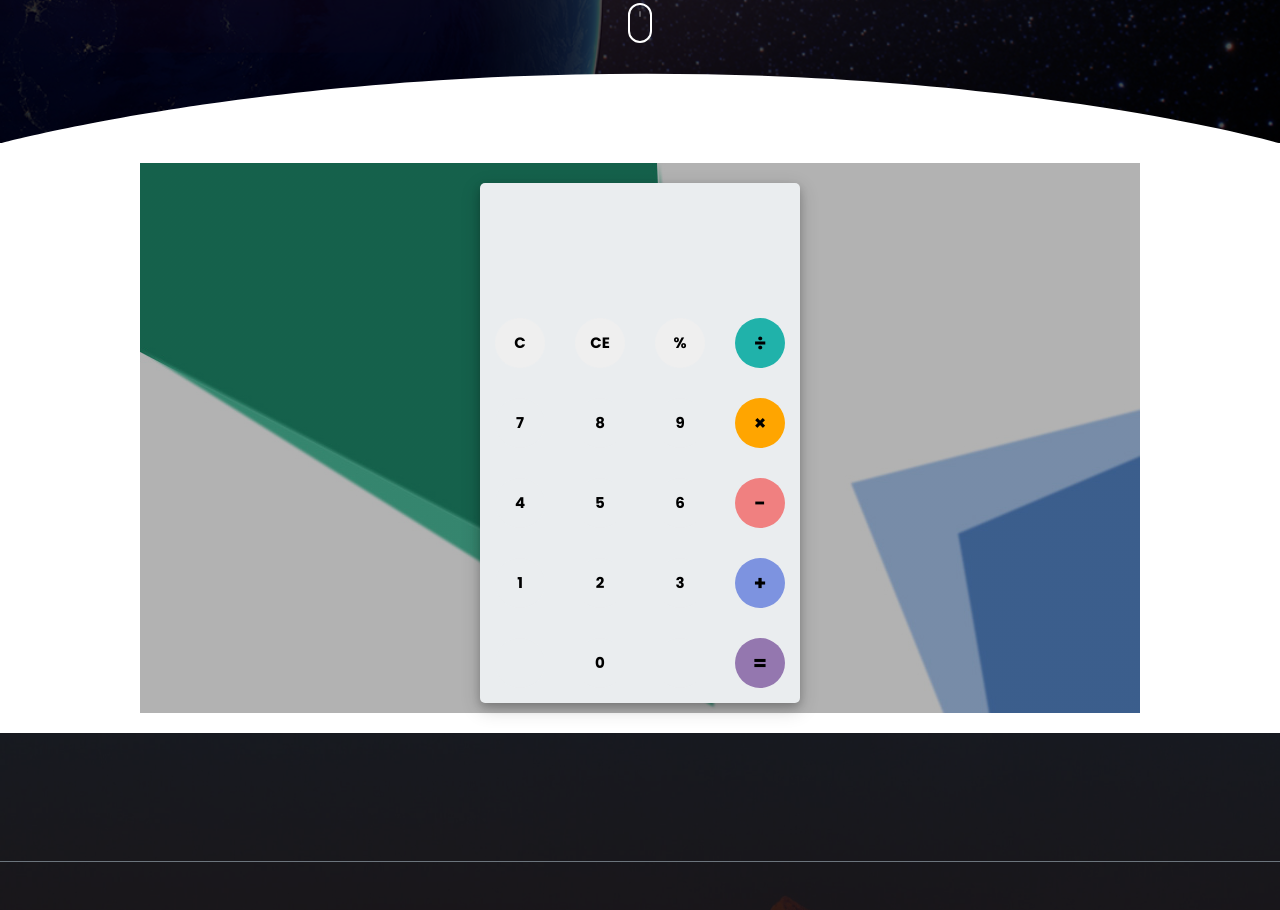
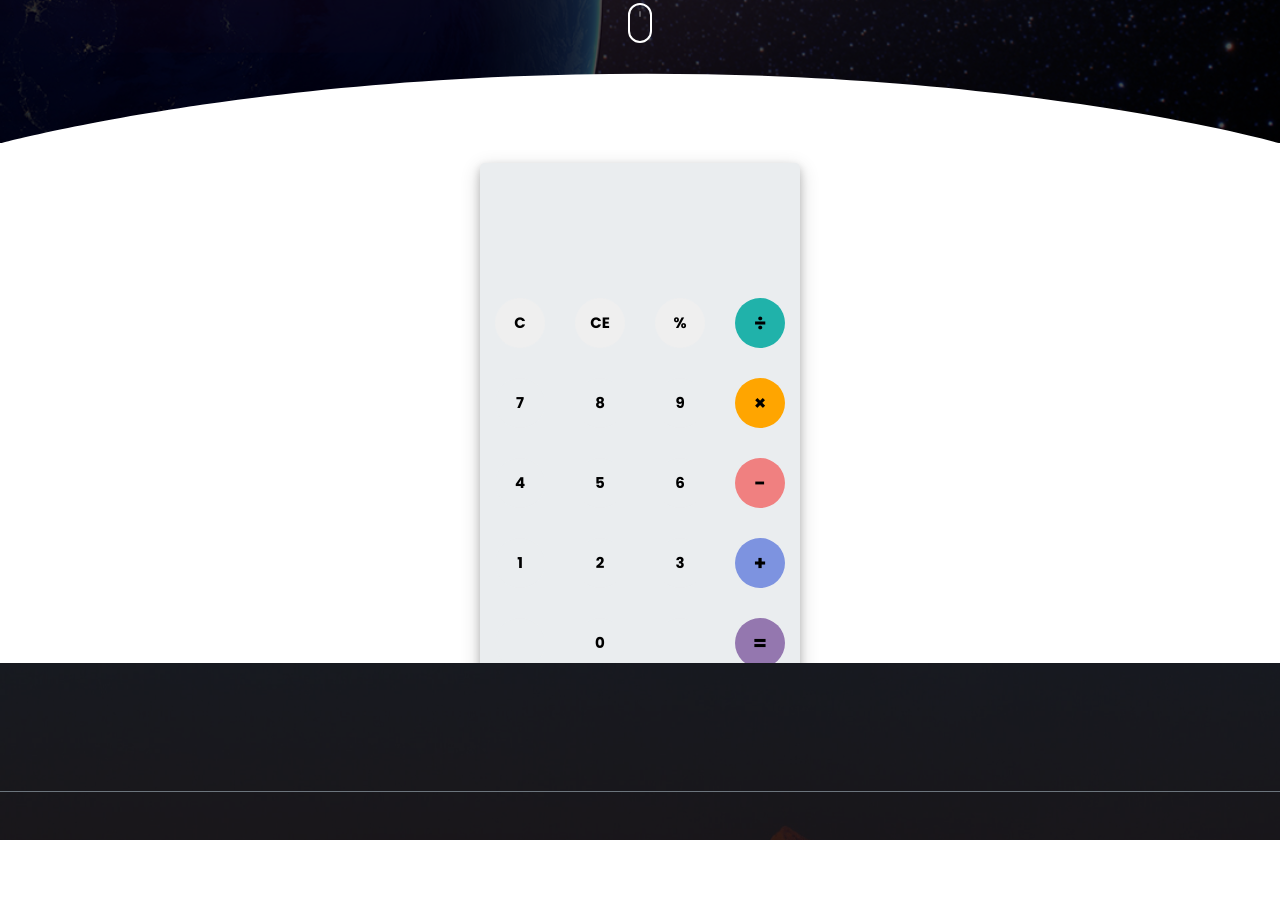
Before and after one commit to KeitoBEGINNER/lmfao-keito.github.io, a plain HTML site: page calculator.html in a window 1280 px wide. Shown: the part 657-1567 px from the top of the page. After the commit the page ends 1497 px from the top, so only its background shows below. Drawn offline with Linux system fonts and the light colour scheme.

Commit message:
Add files via upload

```diff
--- a/style.css
+++ b/style.css
@@ -1,8 +1,5 @@
-body{
-	font-family: 'Open Sans',sans-serif;
-	background-color: black;
-}
-#container{
+
+#containerr{
 	width: 1000px;
 	height: 550px;
 	background-image: linear-gradient(rgba(0,0,0,0.3),rgba(0,0,0,0.3)), url(bgImg.jpg);
```
